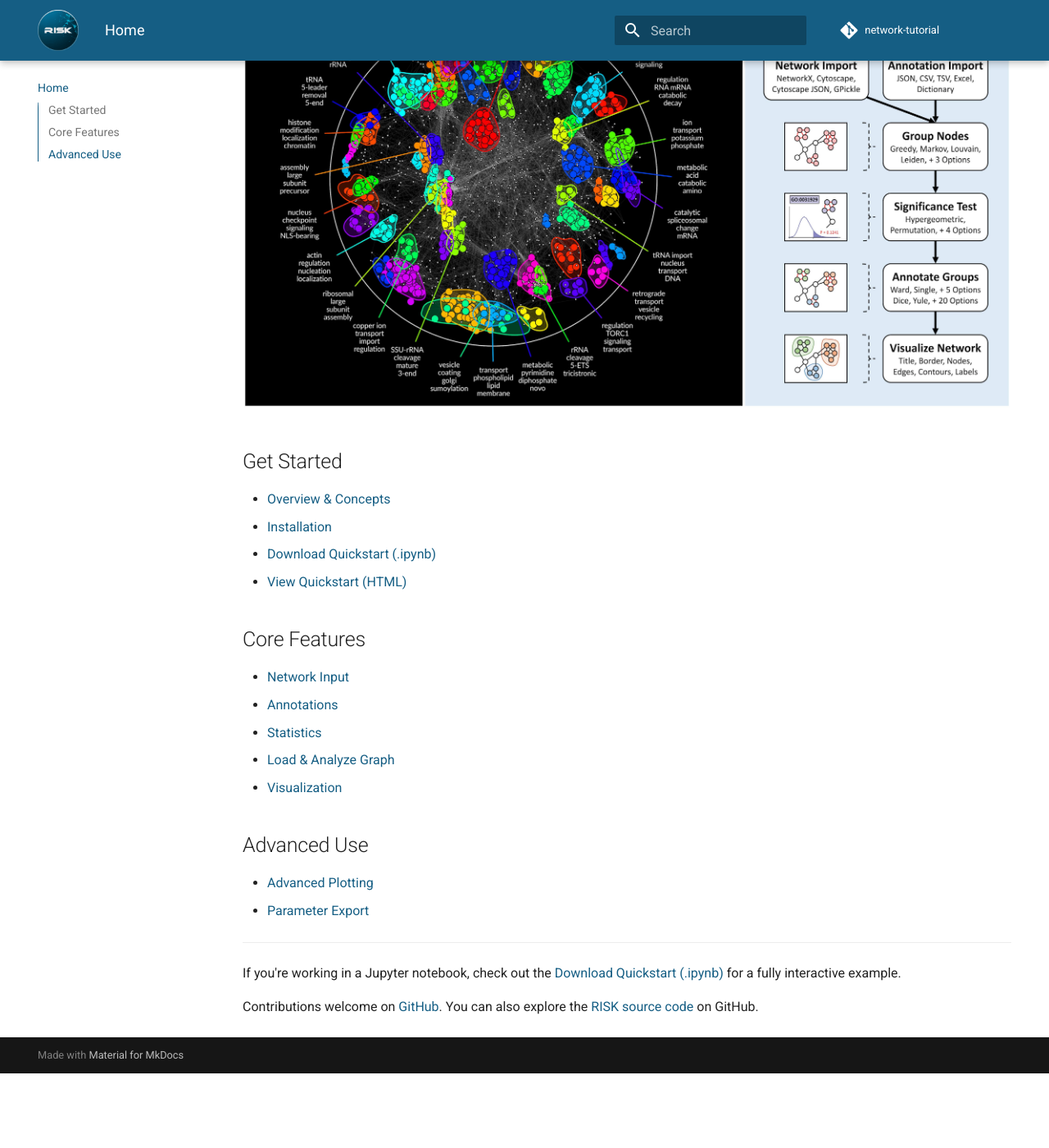
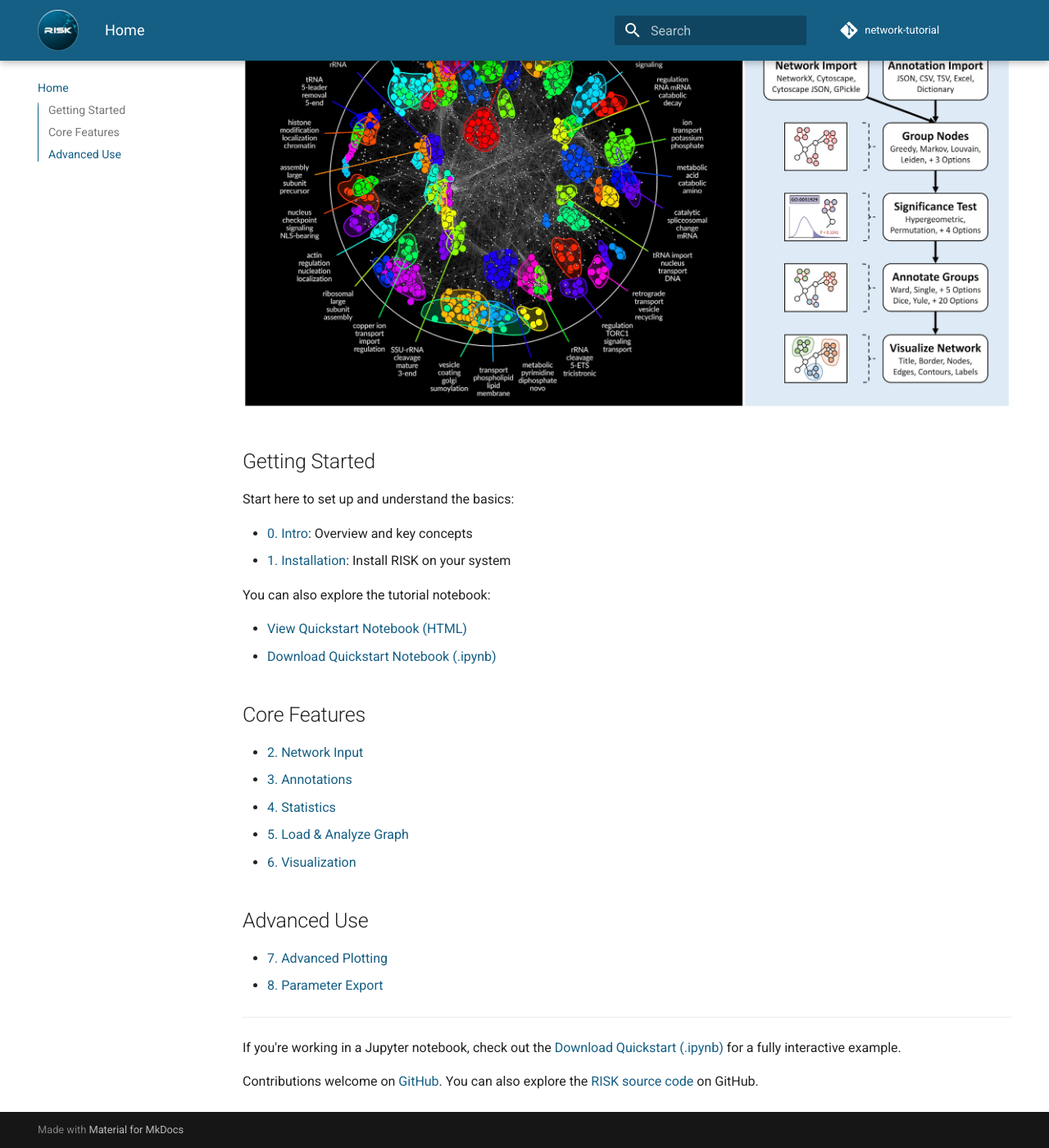
Before and after one commit to riskportal/network-tutorial, an MkDocs documentation site: the page built from docs/index.md, in a window 1280 px wide and 1400 px high, scrolled down 479 px. Shown: the whole window at 82% size. Built offline with MkDocs 1.6.1 and Material for MkDocs 9.7.7, drawn with Linux system fonts in a browser that asks for light colours; comment, search, counter and statistics services are not loaded; before the commit the page ends 1788 px from its top, so only the background shows below that.

Commit message:
update docs/

```diff
--- a/docs/index.md
+++ b/docs/index.md
@@ -6,25 +6,30 @@ Whether you're new to RISK or just looking to fine-tune your workflow, these doc
 
 ![RISK](images/risk_fig1.jpeg)
 
-## Get Started
+## Getting Started
 
-- [Overview & Concepts](0_intro.md)
-- [Installation](1_installation.md)
-- [Download Quickstart (.ipynb)](quickstart.ipynb)
-- [View Quickstart (HTML)](quickstart.html)
+Start here to set up and understand the basics:
+
+- [0. Intro](0_intro.md): Overview and key concepts
+- [1. Installation](1_installation.md): Install RISK on your system
+
+You can also explore the tutorial notebook:
+
+- [View Quickstart Notebook (HTML)](quickstart.html)
+- [Download Quickstart Notebook (.ipynb)](quickstart.ipynb)
 
 ## Core Features
 
-- [Network Input](2_network_input.md)
-- [Annotations](3_annotations.md)
-- [Statistics](4_statistics.md)
-- [Load & Analyze Graph](5_load_graph.md)
-- [Visualization](6_visualization.md)
+- [2. Network Input](2_network_input.md)
+- [3. Annotations](3_annotations.md)
+- [4. Statistics](4_statistics.md)
+- [5. Load & Analyze Graph](5_load_graph.md)
+- [6. Visualization](6_visualization.md)
 
 ## Advanced Use
 
-- [Advanced Plotting](7_advanced_plotting.md)
-- [Parameter Export](8_parameters.md)
+- [7. Advanced Plotting](7_advanced_plotting.md)
+- [8. Parameter Export](8_parameters.md)
 
 ---
 
```
